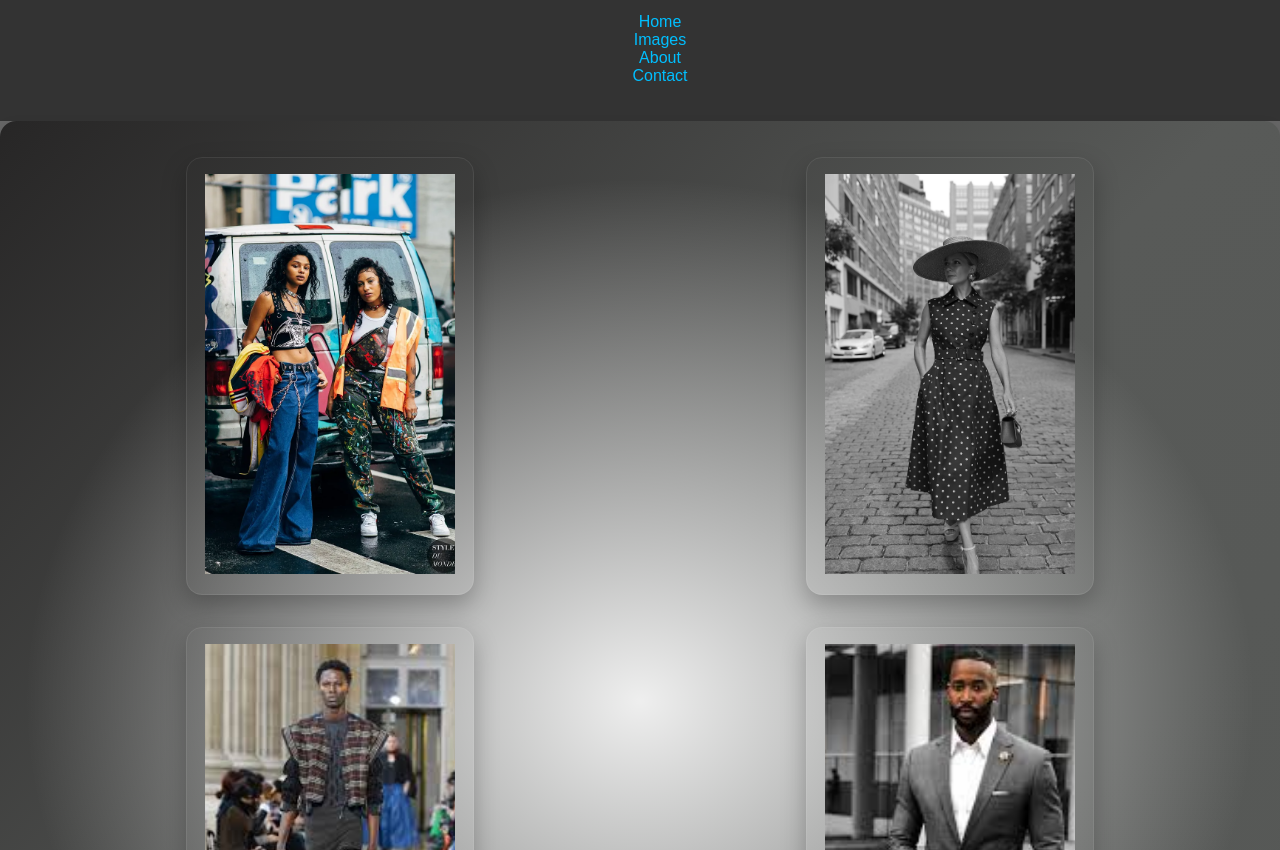
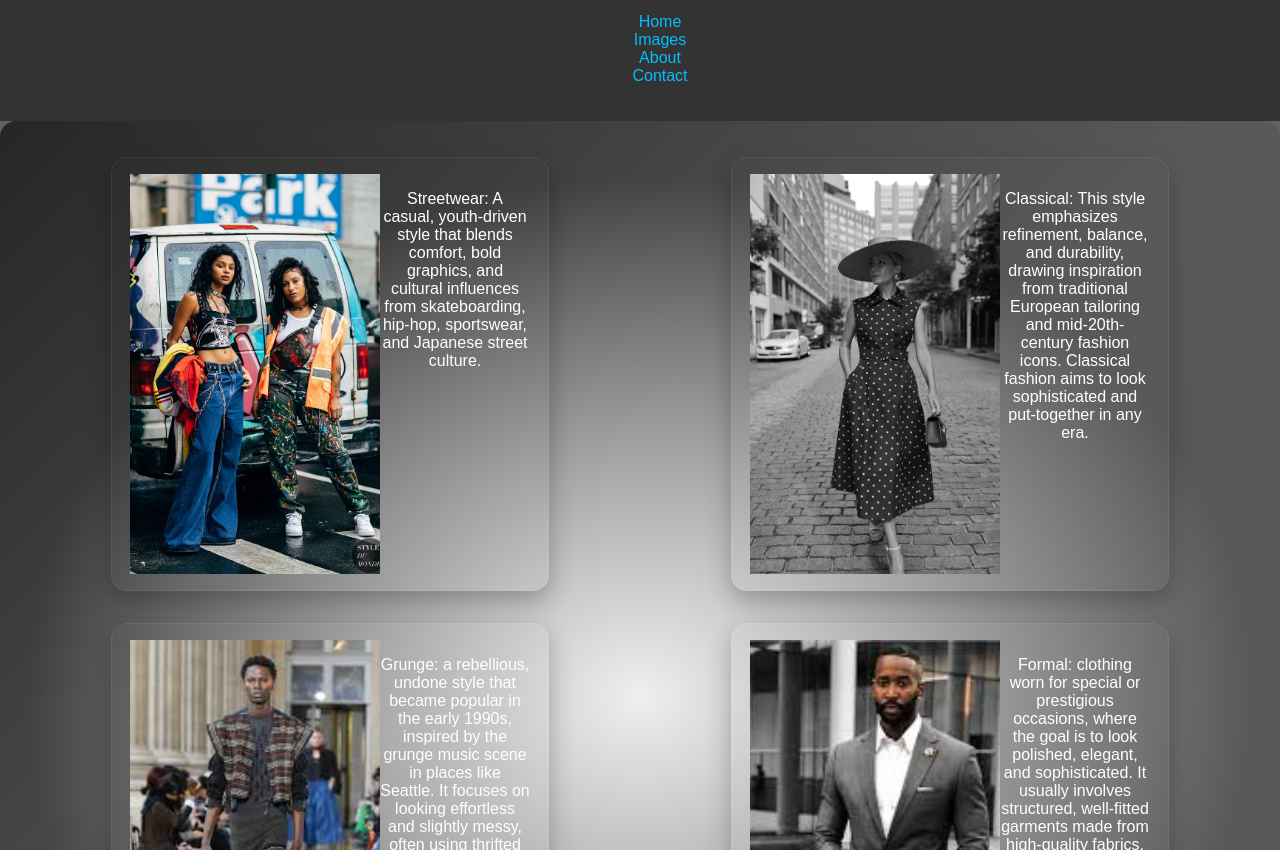
Before and after one commit to Griffzac000/Classes-Ids, a website: page pages/images.html in a window 1280 px wide. Shown: the part 102-952 px from the top of the page. Drawn offline with Linux system fonts and the light colour scheme.

Commit message:
new commit

```diff
--- a/pages/images.html
+++ b/pages/images.html
@@ -24,15 +24,20 @@
         <main class="gallery-grid">
             <div class="gallery-item">
                 <img src="../images/streetwear.webp" alt="Streetwear">
+                <p>Streetwear: A casual, youth-driven style that blends comfort, bold graphics, and cultural influences from skateboarding, hip-hop, sportswear, and Japanese street culture.</p>
             </div>
             <div class="gallery-item">
                 <img src="../images/classic.webp" alt="Classic">
+                <p>Classical: This style emphasizes refinement, balance, and durability, drawing inspiration from traditional European tailoring and mid-20th-century fashion icons. Classical fashion aims to look sophisticated and put-together in any era.</p>
             </div>
             <div class="gallery-item"><img src="../images/grunge.jpg" alt="Grunge">
+                <p>Grunge: a rebellious, undone style that became popular in the early 1990s, inspired by the grunge music scene in places like Seattle. It focuses on looking effortless and slightly messy, often using thrifted or worn-looking clothing.</p>
             </div>
             <div class="gallery-item"><img src="../images/formal.jpg" alt="Formal">
+                <p>Formal: clothing worn for special or prestigious occasions, where the goal is to look polished, elegant, and sophisticated. It usually involves structured, well-fitted garments made from high-quality fabrics.</p>
             </div>
             <div class="gallery-item"><img src="../images/casual.webp" alt="Casual">
+                <p>Casual: about comfort, simplicity, and everyday wear. It focuses on pieces that are easy to throw on while still looking put-together. Common items include T-shirts, jeans, hoodies, sweatshirts, leggings, shorts, sneakers, and simple accessories.</p>
             </div>
         </main>
     </body>
--- a/style.css
+++ b/style.css
@@ -2,7 +2,7 @@
 :root {
     --bg: #0b1021;
     --ink: #1c1c1c;
-    --muted: #6c6161;
+    --paste: #6c6161;
 }
 
 body {
@@ -20,11 +20,11 @@ header {
 
 }
 
-
+/* Header & Navigation */
 header h1 {
     margin-bottom: 0;
 }
-
+/* Header & Navigation */
 h1 {
     color: black;
     text-align: center;
@@ -44,6 +44,7 @@ main {
     text-align: center;
 }
 
+/* Animations */
 a {
     display: inline-block;
     color: deepskyblue;
@@ -51,10 +52,12 @@ a {
     transition: transform 0.2s;
 }
 
+/* Animations */
 a:hover {
     transform: translateY(-3px);
 }
 
+/* Animations */
 a::after {
     content: "";
     position: absolute;
@@ -67,13 +70,13 @@ a::after {
     transform: scaleX(0);
     transition: transform 0.3s ease;
 }
-
+/* Animations */
 a:hover::after {
     transform: scaleX(1);
     transform-origin: left;
 }
 
-
+/* section layout*/
 section {
     text-align: center;
     border-bottom: #201e1e solid 10px;
@@ -82,11 +85,16 @@ section {
 
 }
 
+/* Header & Navigation */
 h2 {
     color: #333;
     border-bottom: 2px solid #000000;
     padding-bottom: 5px;
+
 }
+
+/* Animations */
+
 
 h2:hover {
     transform: translateY(-3px);
@@ -103,38 +111,42 @@ footer {
     padding: 10px;
     color: #666;
 }
-
+/* nav-bar-list styles */
 .nav-bar-list {
     list-style: none;
 }
 
-
+/* Footer styles */
 #footer-list li {
     display: inline-block;
 }
 
+/* Animations */
 .gallery-grid {
     display: grid;
     grid-template-columns: auto auto;
 }
 
+/* Gallery styles */
 .gallery-item img {
     width: 250px;
     height: 400px; /* Fixed height for the image */
     object-fit: cover; /* Image covers the container, maintaining aspect ratio and cropping excess */
     object-position: center; /* Centers the image within the container */
+    float:left;
 
 }
-
+/* Gallery styles */
 .gallery-item {
     background-color: var();
     border: 1px solid rgba(255, 255, 255, 0.08);
     border-radius: 16px;
     padding: 16px 18px;
     margin: 16px auto;
-    box-shadow: 0 10px 24px rgba(0, 0, 0, 0.25)
+    box-shadow: 0 10px 24px rgba(0, 0, 0, 0.25);
+    width: 400px;
 }
-
+/* Gallery animations */
 .gallery-item:hover {
     background-color: var(--ink);
     transform: scale(1.05);
@@ -144,6 +156,8 @@ footer {
     transform: scale(1.05);
 
 }
+
+/* Gallery styles */
 .gallery-grid{
     padding: 1.25rem;
     border-radius: 16px;
@@ -155,6 +169,7 @@ footer {
     transition: transform 250ms cubic-bezier(0.2, 0.75, 0.3, 1);
 
 }
+/* Media styles */
 @media (prefers-reduced-motion: reduce) {
     .gallery-grid {
         transition: none;
@@ -164,6 +179,9 @@ footer {
         transform: none;
     }
 }
+
+
+/* Layout: Grid */
 .contact-section{
     background-color: var();
     border: 1px solid rgba(255, 255, 255, 0.08);
@@ -172,6 +190,7 @@ footer {
     margin: 16px auto;
     box-shadow: 0 10px 24px rgba(0, 0, 0, 0.25)
 }
+/* Layout: Grid */
 .introduction-section{
     background-color: var();
     border: 1px solid rgba(255, 255, 255, 0.08);
@@ -180,6 +199,7 @@ footer {
     margin: 16px auto;
     box-shadow: 0 10px 24px rgba(0, 0, 0, 0.25)
 }
+/* Layout: Grid */
 .about-section{
     background-color: var();
     border: 1px solid rgba(255, 255, 255, 0.08);
@@ -188,3 +208,22 @@ footer {
     margin: 16px auto;
     box-shadow: 0 10px 24px rgba(0, 0, 0, 0.25)
 }
+
+@media screen and (min-width: 600px) {
+    body {
+        background-color: var(--paste);
+        color: white;
+    }
+}
+
+@media screen and (min-width: 784px) {
+    body {
+        background-color: var(--paste);
+    }
+}
+
+@media screen and (min-width: 1025px) {
+    body {
+        background-color: var(--paste);
+    }
+}
```
Also changed, not shown: pages/about.html (+1 -1 lines).
